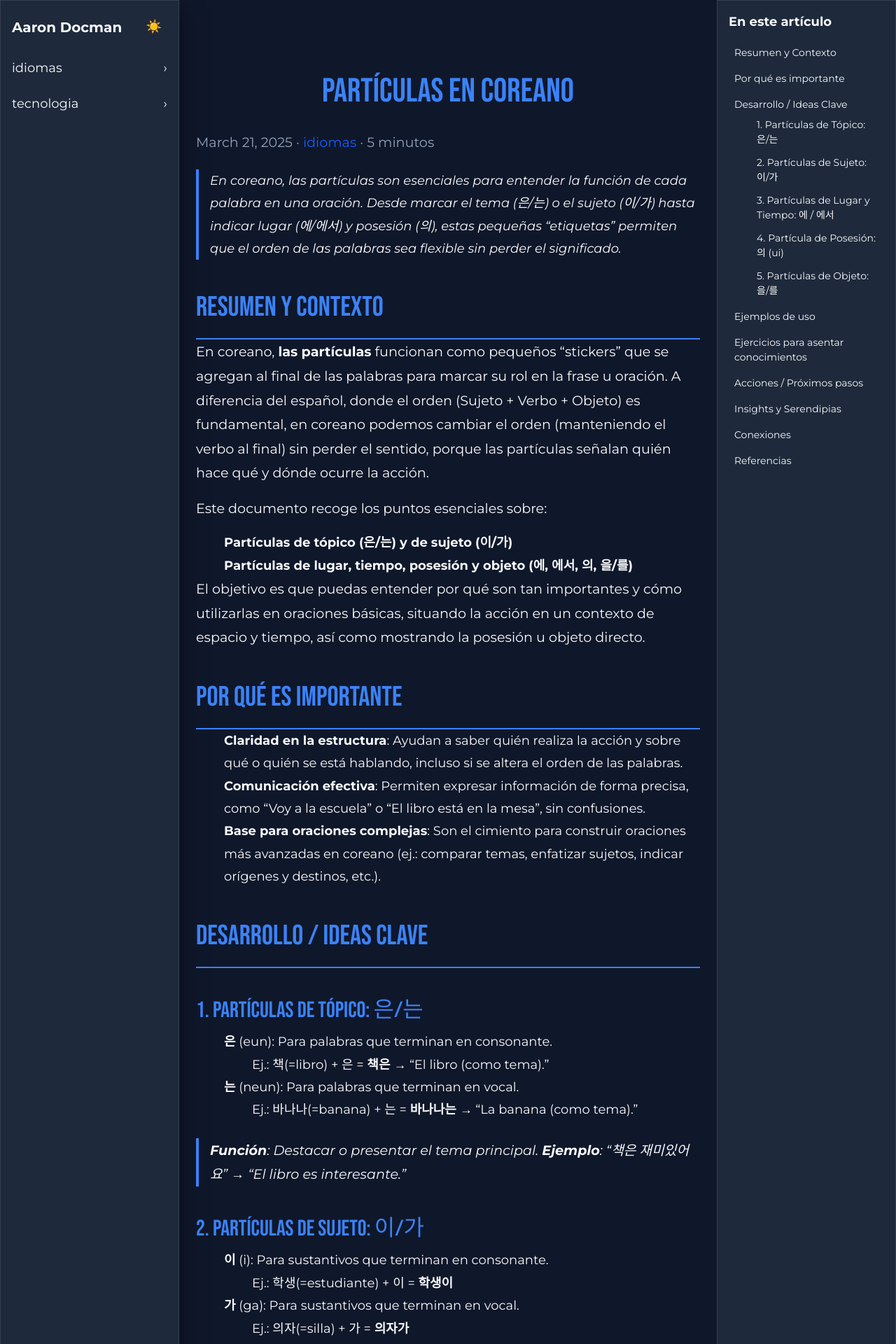
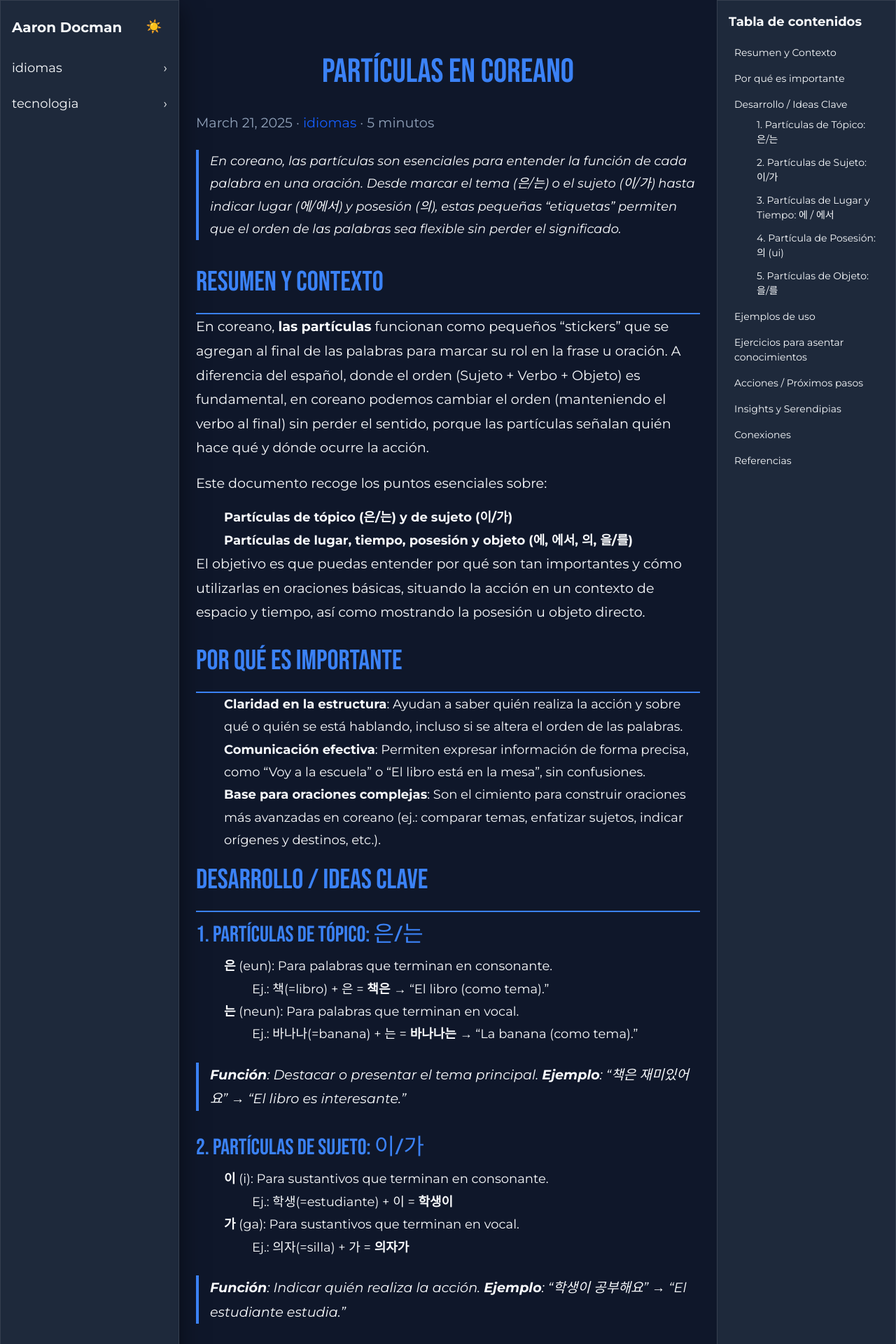
Before and after one commit to adocman/adocman.github.io, a Jekyll site: the page built from _posts/2025-03-25-particulas-en-coreano.md, in a window 1280 px wide. Shown: the top 1920 px of the page at 70% size. Built offline with Jekyll 4.4.1, drawn with Linux system fonts in a browser that asks for light colours.

Commit message:
post headers changes

```diff
--- a/_layouts/default.html
+++ b/_layouts/default.html
@@ -84,7 +84,7 @@
 
   <!-- TOC Sidebar (derecha, desktop-only) -->
   <aside id="toc" class="hidden lg:block w-64 bg-sidebar border-l overflow-auto p-4">
-    <div class="font-bold text-lg mb-4 text-slate-50">En este artículo</div>
+    <div class="font-bold text-lg mb-4 text-slate-50">Tabla de contenidos</div>
     <nav>
       <ul id="toc-list" class="space-y-2 text-slate-50"></ul>
     </nav>
--- a/assets/css/main.css
+++ b/assets/css/main.css
@@ -155,7 +155,7 @@ body.light {
 /* — TOC Sidebar — */
 #toc {
   position: sticky;
-  /* top: 4rem; */
+  /* top: 0.25rem; */
   /* max-height: calc(100vh - 4rem); */
 }
 #toc-list li { list-style: none; }
@@ -180,14 +180,14 @@ body.light {
 /* Evita que los headings queden ocultos tras el header fijo */
 .post h2,
 .post h3 {
-  scroll-margin-top: 4rem;
+  scroll-margin-top: 0.25rem;
 }
 
 
 /* Resto de estilos sin cambios */
 .transition-scale { @apply transition-transform duration-300 ease-in-out; }
 .post { max-width:800px; margin:0 auto; padding:2rem 0; line-height:1.8; }
-.post h1, .post h2, .post h3 { font-family:'Bebas Neue', cursive; color:var(--primary-blue); margin-top:2rem; }
+.post h1, .post h2, .post h3 { font-family:'Bebas Neue', cursive; color:var(--primary-blue); margin-top:0.25rem; }
 .post h1 { font-size:3rem; text-align:center; margin-bottom:1rem; }
 .post h2 { font-size:2.5rem; border-bottom:2px solid var(--primary-blue); padding-bottom:0.5rem; }
 .post h3 { font-size:2rem; }
```
